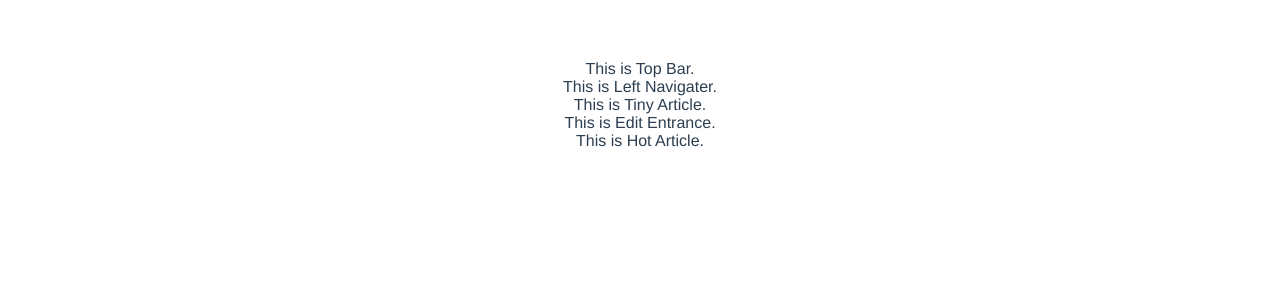
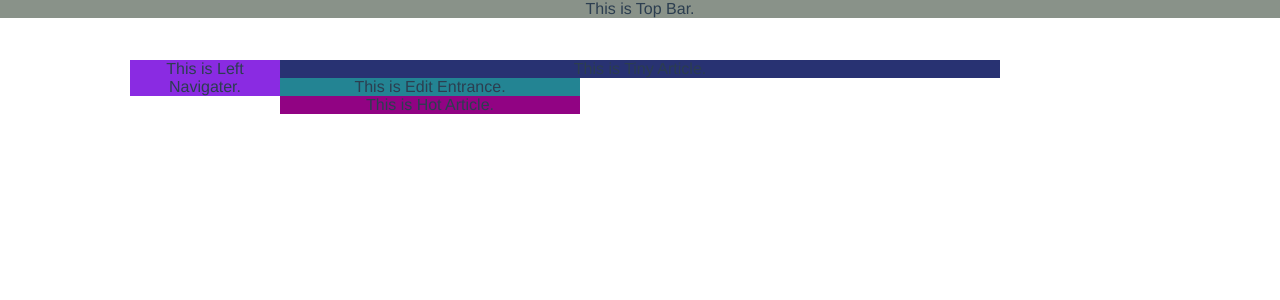
Before and after one commit to SmacUL/NewsRecommend, a Vue app in the folder front/: page / in a window 1280 px wide. Shown: the top 300 px of the page. Built offline with nearby package versions, Linux system fonts and the light colour scheme.

Commit message:
页面结构

```diff
--- a/front/src/App.vue
+++ b/front/src/App.vue
@@ -18,6 +18,7 @@ export default {
     -moz-osx-font-smoothing: grayscale;
     text-align: center;
     color: #2c3e50;
-    margin-top: 60px;
+    /* margin-top: 60px; */
 }
+
 </style>
--- /dev/null
+++ b/front/src/assets/css/Common.css
@@ -0,0 +1,45 @@
+body {
+    margin: 0 auto;
+}
+
+header {
+    height: 60px;
+}
+
+main {
+    margin: 0 auto;
+    width: 1020px;
+}
+
+section {
+    margin: 0 auto;
+    width: 1020px;
+    height: 300px;
+}
+
+nav {
+    float: left;
+    width: 150px;
+}
+
+article {
+    float: left;
+    width: 570px;
+}
+
+aside {
+    float: left;
+    width: 300px;
+}
+
+.clear-float:after {
+    content: '.';
+    display: block;
+    height: 0;
+    clear: both;
+    visibility: hidden;
+}
+
+.clear-float {
+    zoom: 1;
+}
--- a/front/src/components/self/AchievementPanel.vue
+++ b/front/src/components/self/AchievementPanel.vue
@@ -0,0 +1,15 @@
+<template>
+    <div>
+        This is Achievement panel.
+    </div>
+</template>
+
+<script>
+export default {
+    name: 'AchievementPanel'
+}
+</script>
+
+<style>
+
+</style>
--- a/front/src/components/self/ShowPanel.vue
+++ b/front/src/components/self/ShowPanel.vue
@@ -0,0 +1,15 @@
+<template>
+    <div>
+        This is ShowPanel
+    </div>
+</template>
+
+<script>
+export default {
+    name: 'ShowPanel'
+}
+</script>
+
+<style>
+
+</style>
--- a/front/src/pages/ArticlePage.vue
+++ b/front/src/pages/ArticlePage.vue
@@ -1,7 +1,5 @@
 <template>
     <div>
-        <!-- This is article page.
-        <article-main></article-main> -->
         <header><top-bar></top-bar></header>
         <!-- 页面主体 左右 布局 -->
         <main>
@@ -30,6 +28,8 @@ import EditorBrief from '@/components/article/EditorBrief'
 import EditEntrance from '@/components/common/EditEntrance'
 import HotArticle from '@/components/common/HotArticle'
 import TopBar from '@/components/common/TopBar'
+// CSS
+import '@/assets/css/Common.css'
 
 export default {
     name: 'ArticlePage',
@@ -40,5 +40,8 @@ export default {
 </script>
 
 <style>
-
+article {
+    float: left;
+    width: 720px;
+}
 </style>
--- a/front/src/pages/IndexPage.vue
+++ b/front/src/pages/IndexPage.vue
@@ -1,13 +1,13 @@
 <template>
     <div>
-        <header><top-bar></top-bar></header>
+        <header><top-bar class="top-bar"></top-bar></header>
         <!-- 页面主体 左中右 布局 -->
-        <main>
-            <nav><left-navigater></left-navigater></nav>
-            <article><tiny-article></tiny-article></article>
+        <main class="clear-float">
+            <nav><left-navigater :class="{'left-navigater': true}"></left-navigater></nav>
+            <article><tiny-article class="tiny-article"></tiny-article></article>
             <aside>
-                <edit-entrance></edit-entrance>
-                <hot-article></hot-article>
+                <edit-entrance class="edit-entrance"></edit-entrance>
+                <hot-article class="hot-article"></hot-article>
             </aside>
         </main>
 
@@ -22,7 +22,8 @@ import HotArticle from '@/components/common/HotArticle'
 import LeftNavigater from '@/components/common/LeftNavigater'
 import TinyArticle from '@/components/common/TinyArticle'
 import TopBar from '@/components/common/TopBar'
-
+// CSS
+import '@/assets/css/Common.css'
 
 export default {
     name: 'IndexPage',
@@ -33,4 +34,24 @@ export default {
 
 <style>
 
+.left-navigater {
+    background-color: blueviolet;
+}
+
+.tiny-article {
+    background-color: #283272;
+}
+
+.top-bar {
+    background-color:#899289;
+}
+
+.edit-entrance {
+    background-color: #238493;
+}
+
+.hot-article {
+    background-color: #910383;
+}
+
 </style>
--- a/front/src/pages/PortPage.vue
+++ b/front/src/pages/PortPage.vue
@@ -10,6 +10,8 @@
 import LoginPanel from '@/components/port/LoginPanel'
 import RegisterPanel from '@/components/port/RegisterPanel'
 // common
+// CSS
+import '@/assets/css/Common.css'
 
 export default {
     name: 'PortPage',
--- a/front/src/pages/SearchPage.vue
+++ b/front/src/pages/SearchPage.vue
@@ -19,6 +19,8 @@ import HotArticle from '@/components/common/HotArticle'
 import LeftNavigater from '@/components/common/LeftNavigater'
 import TinyArticle from '@/components/common/TinyArticle'
 import TopBar from '@/components/common/TopBar'
+// CSS
+import '@/assets/css/Common.css'
 
 export default {
     name: 'SearchPage',
--- a/front/src/pages/SelfPage.vue
+++ b/front/src/pages/SelfPage.vue
@@ -17,6 +17,8 @@ import ShowPanel from '@/components/self/ShowPanel'
 // common
 import TinyArticle from '@/components/common/TinyArticle'
 import TopBar from '@/components/common/TopBar'
+// CSS
+import '@/assets/css/Common.css'
 
 export default {
     name: 'SelfPage',
@@ -25,5 +27,8 @@ export default {
 </script>
 
 <style>
-
+article {
+    float: left;
+    width: 720px;
+}
 </style>
```
Also changed, not shown: 1 other file (tests, documents, lock files or other folders).
